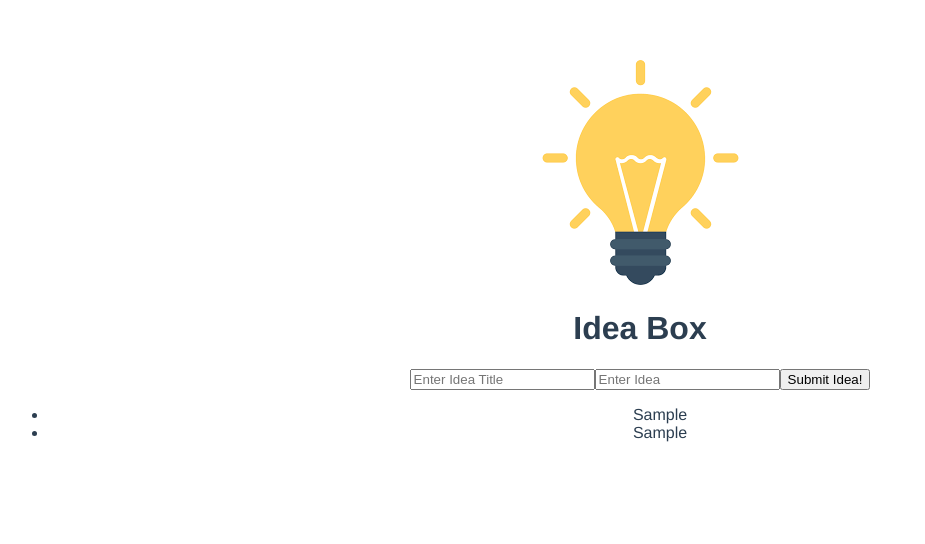
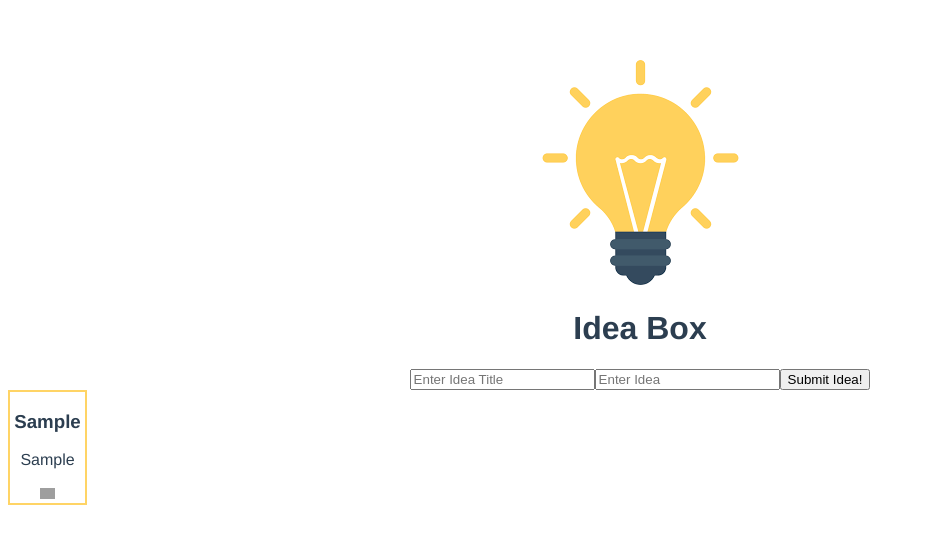
Before and after one commit to jmevans0211/Idea-Box-Vue, a Vue app: page / in a window 1280 px wide. Both pictures are taken after typing "Sample", "Sample" into the empty fields and a click on the button "Submit Idea!". Shown: the top 544 px of the page, without its empty margins (0-925 px from the left). Built offline with nearby package versions, Linux system fonts and the light colour scheme; grey boxes are pictures that could not be loaded.

Commit message:
Give idea cards individual ids

```diff
--- a/src/App.vue
+++ b/src/App.vue
@@ -22,8 +22,8 @@ export default {
     }
   },
   methods: {
-    saveIdea: function (titleInput, contentInput) {
-      this.ideas.push({title: titleInput, content: contentInput})
+    saveIdea: function (titleInput, contentInput, id) {
+      this.ideas.push({ title: titleInput, content: contentInput, id: id })
     }
   }
 }
--- a/src/components/Container.vue
+++ b/src/components/Container.vue
@@ -1,6 +1,6 @@
 <template>
   <div>
-    <IdeaCard v-for='idea in this.ideas' v-bind:idea='idea'/>
+    <IdeaCard v-for='idea in this.ideas' v-bind:idea='idea' v-bind:id='idea.id'/>
   </div>
 </template>
 
--- a/src/components/IdeaCard.vue
+++ b/src/components/IdeaCard.vue
@@ -1,8 +1,15 @@
 <template>
-  <ul>
-    <li>{{idea.title}}</li>
-    <li>{{idea.content}}</li>
-  </ul>
+  <div class='idea-card'>
+    <div class='idea-card-body'>
+      <h3>{{idea.title}}</h3>
+      <p>{{idea.content}}</p>
+    </div>
+    <img
+      @click.prevent
+      width=15
+      v-on:click='getId'
+      src='https://c7.uihere.com/icons/790/745/177/resource-submission-batch-deletion-203ac133840a54fb2089cd38a031268c.png'/>
+  </div>
 </template>
 
 <script>
@@ -10,10 +17,19 @@ export default {
   name: 'IdeaCard',
   props: {
     idea: Object
+  },
+  methods: {
+    getId: function (id) {
+      console.log(this.idea.id)
+    }
   }
 }
 </script>
 
 <style>
+  .idea-card {
+    border: 2px #FFD465 solid;
+    width: 75px;
+  }
 
 </style>
--- a/src/components/Nav.vue
+++ b/src/components/Nav.vue
@@ -27,7 +27,8 @@ export default {
       if (this.titleInput === '' || this.contentInput === '') {
         this.errorMessage = true
       } else {
-        this.$emit('inputs', this.titleInput, this.contentInput)
+        let id = Date.now()
+        this.$emit('inputs', this.titleInput, this.contentInput, id)
         this.titleInput = '';
         this.contentInput = '';
       }
```
